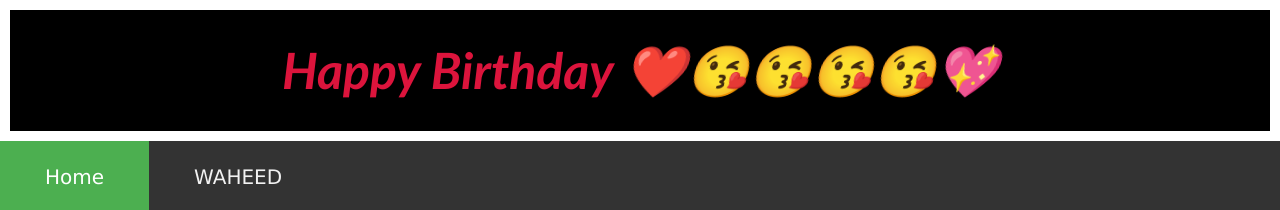
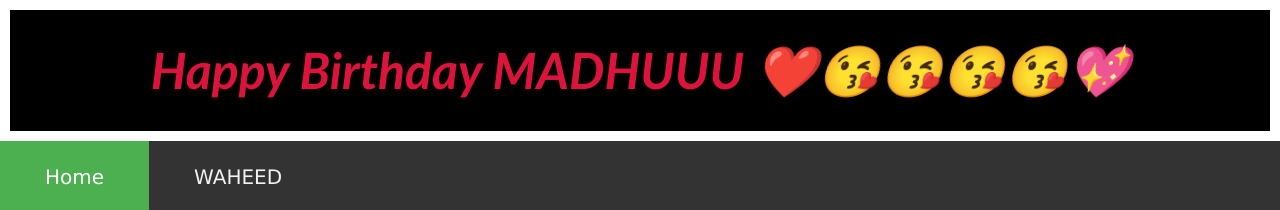
Before and after one commit to Waheed7/Waheed7.github.io, a plain HTML site: page index.html in a window 1280 px wide. Shown: the top 210 px of the page. Drawn offline with Linux system fonts and the light colour scheme.

Commit message:
Update index.html

```diff
--- a/index.html
+++ b/index.html
@@ -6,7 +6,7 @@
 </head>
 <body>
 <body>
-		<h2 class="madhu">Happy Birthday ❤️😘😘😘😘💖</h2>
+		<h2 class="madhu">Happy Birthday MADHUUU ❤️😘😘😘😘💖</h2>
 		 <div class="topnav">
        <a class="active" href="#home">Home</a>
        <a href="#">WAHEED</a>
```
